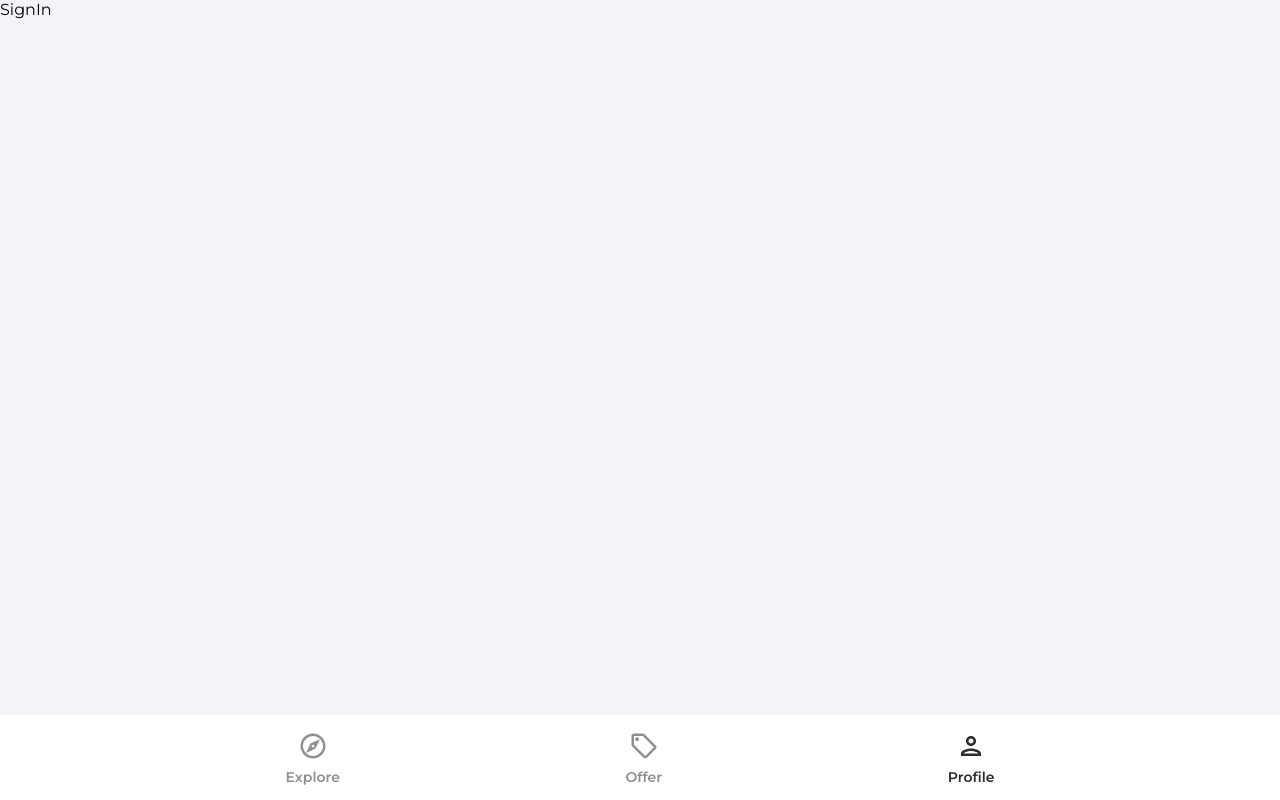
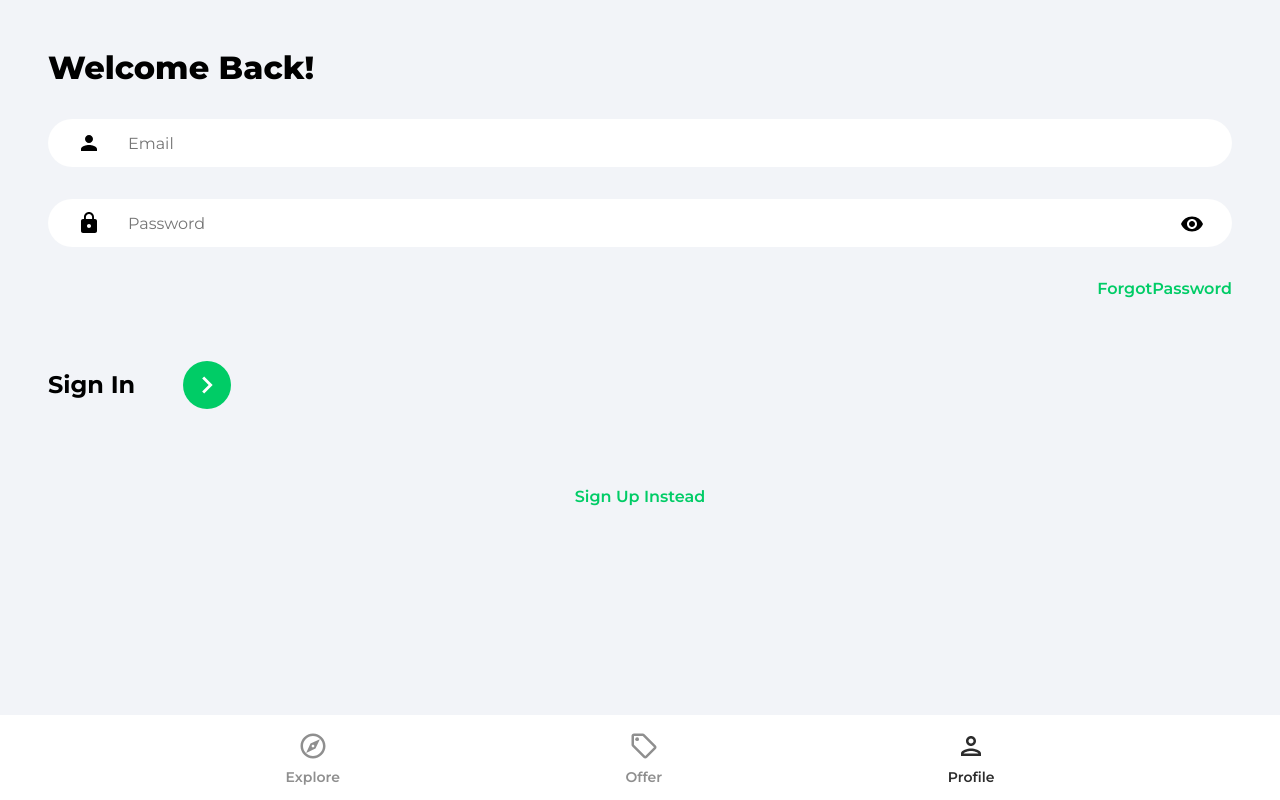
Before and after one commit to edvardgospel/house-marketplace, a React (Create React App) app: page /profile in a window 1280 px wide. Built offline with nearby package versions, Linux system fonts and the light colour scheme.

Commit message:
Sign In & Sign Up Forms

```diff
--- a/src/pages/SignIn.jsx
+++ b/src/pages/SignIn.jsx
@@ -1,7 +1,70 @@
+import { useState } from 'react'
+import { Link, useNavigate } from 'react-router-dom'
+import { ReactComponent as ArrowRightIcon } from '../assets/svg/keyboardArrowRightIcon.svg'
+import visibilityIcon from '../assets/svg/visibilityIcon.svg'
+
 const SignIn = () => {
-  return (
-    <div>SignIn</div>
-  )
+    const [showPassword, setShowPassword] = useState(false)
+    const [formData, setFormData] = useState({
+        email: '',
+        password: ''
+    })
+    const { email, password } = formData
+    const navigate = useNavigate()
+    const onChange = (e) => {
+        setFormData((prevState) => ({
+            ...prevState,
+            [e.target.id]: e.target.value
+        }))
+    }
+    return (
+
+        <>
+            <div className="pageContainer">
+                <header>
+                    <p className="pageHeader">
+                        Welcome Back!
+                    </p>
+                </header>
+                <form>
+                    <input type="email"
+                        className="emailInput"
+                        placeholder='Email'
+                        id='email'
+                        value={email}
+                        onChange={onChange} />
+                    <div className="passwordInputDiv">
+                        <input type={showPassword ? 'text' : 'password'} className='passwordInput' placeholder='Password'
+                            id='password'
+                            value={password}
+                            onChange={onChange} />
+                        <img
+                            src={visibilityIcon}
+                            alt="show password"
+                            className="showPassword"
+                            onClick={() => setShowPassword((prevState) => !prevState)} />
+                    </div>
+
+                    <Link to='/forgot-password'
+                        className='forgotPasswordLink'>
+                        ForgotPassword
+                    </Link>
+                    <div className="signInBar">
+                        <p className="signInText">
+                            Sign In
+                        </p>
+                        <button className="signInButton">
+                            <ArrowRightIcon fill='#ffffff' width='34px' height='34px' />
+                        </button>
+                    </div>
+                </form>
+                {/* Google OAuth*/}
+                <Link to='/sign-up' className='registerLink'>
+                    Sign Up Instead
+                </Link>
+            </div>
+        </>
+    )
 }
 
 export default SignIn
```
